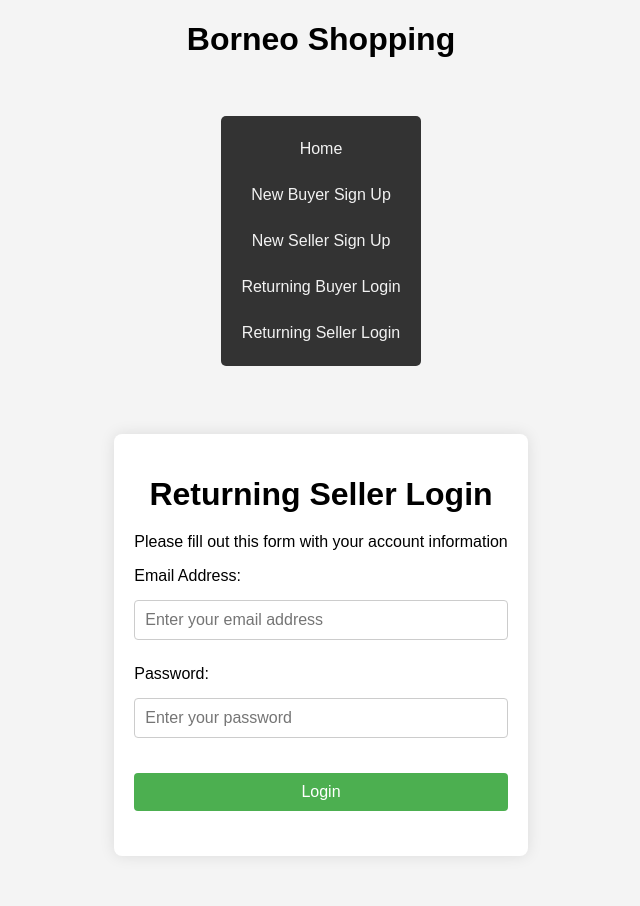
After one commit to Yug3737/Borneo-Shopping, a Flask app: page /seller_login in a window 1280 px wide. The commit adds this page. Shown: the whole page, without its empty margins (319-959 px from the left). Run offline with Flask 3, Linux system fonts and the light colour scheme; some libraries are stand-ins or nearby versions.

Commit message:
Added login pages for both buyers and sellers. Also fixed css issue which made submission form offcenter

```diff
--- a/app.py
+++ b/app.py
@@ -7,7 +7,7 @@ import re
 from flask import Flask, render_template, request, redirect, url_for, session
 from werkzeug.security import generate_password_hash, check_password_hash
 
-import MySQLdb.cursors
+#import MySQLdb.cursors
 
 # import pymysql.cursors as cursors
 from dotenv import load_dotenv
@@ -23,7 +23,7 @@ app.config["MYSQL_USER"] = os.getenv("MYSQL_USER")
 app.config["MYSQL_PASSWORD"] = os.getenv("MYSQL_PASSWORD")
 app.config["MYSQL_DB"] = os.getenv("MYSQL_DB")
 
-mysql = MySQL(app)
+#mysql = MySQL(app)
 
 
 @app.route("/")
@@ -50,6 +50,23 @@ def register_new_seller():
 def register_new_buyer():
     pass
 
+@app.route("/buyer_login")
+def buyer_login():
+    return render_template("buyer_login.html")
+
+@app.route("/logged_in_buyer")
+def logged_in_buyer():
+    pass
+
+@app.route("/seller_login")
+def seller_login():
+    return render_template("seller_login.html")
+
+@app.route("/logged_in_seller")
+def logged_in_seller():
+    pass
+
+
 
 if __name__ == "__main__":
     app.run()
--- /dev/null
+++ b/static/css/buyer_seller.css
@@ -0,0 +1,55 @@
+body {
+  font-family: Arial, sans-serif;
+  background-color: #f4f4f4;
+  margin: 0;
+  padding: 0;
+}
+
+.container {
+  max-width: 600px;
+  margin: 50px auto;
+  padding: 20px;
+  background-color: #fff;
+  border-radius: 8px;
+  box-shadow: 0 0 15px rgba(0, 0, 0, 0.1);
+}
+
+h1 {
+  text-align: center;
+  margin-bottom: 20px;
+}
+
+label {
+  display: block;
+  margin: 10px 0 5px;
+}
+
+input {
+  width: 100%;
+  padding: 10px;
+  margin: 10px 0;
+  border-radius: 4px;
+  border: 1px solid #ccc;
+  font-size: 16px;
+  box-sizing: border-box; /* Ensure the input doesn't exceed its container width */
+}
+
+input[type="submit"] {
+  background-color: #4CAF50;
+  color: white;
+  cursor: pointer;
+  border: none;
+}
+
+input[type="submit"]:hover {
+  background-color: #45a049;
+}
+
+.form-group {
+  margin-bottom: 15px;
+}
+
+/* Optional: Apply box-sizing globally to ensure consistency across all elements */
+* {
+  box-sizing: border-box;
+}
--- a/templates/index.html
+++ b/templates/index.html
@@ -17,6 +17,10 @@
         <a href="{{url_for('new_buyer')}}">New Buyer Sign Up</a>
         <br>
         <a href="{{url_for('new_seller')}}">New Seller Sign Up</a>
+        <br>
+        <a href="{{url_for('buyer_login')}}"> Returning Buyer Login</a>
+        <br>
+        <a href="{{url_for('seller_login')}}">Returning Seller Login</a>
     </div>
     <br>
     {% block body %}
--- a/templates/new_buyer.html
+++ b/templates/new_buyer.html
@@ -4,7 +4,7 @@
 <head>
     <meta charset="UTF-8">
     <title>New Seller Registration</title>
-    <link rel="stylesheet" href="{{ url_for('static', filename='css/new_buyer_seller.css') }}">
+    <link rel="stylesheet" href="{{ url_for('static', filename='css/buyer_seller.css') }}">
 </head>
 
 <body>
--- a/templates/new_seller.html
+++ b/templates/new_seller.html
@@ -4,7 +4,7 @@
 <head>
     <meta charset="UTF-8">
     <title>New Seller Registration</title>
-    <link rel="stylesheet" href="{{ url_for('static', filename='css/new_buyer_seller.css') }}">
+    <link rel="stylesheet" href="{{ url_for('static', filename='css/buyer_seller.css') }}">
 </head>
 
 <body>
--- /dev/null
+++ b/templates/seller_login.html
@@ -0,0 +1,39 @@
+{% extends 'index.html'%}
+{% block body %}
+
+<head>
+    <meta charset="UTF-8">
+    <title>Seller Login Page</title>
+    <link rel="stylesheet" href="{{ url_for('static', filename='css/buyer_seller.css') }}">
+</head>
+
+<body>
+    <div class="container">
+        <h1 class="headone">Returning Seller Login</h1>
+
+        <p>Please fill out this form with your account information</p>
+        <form action="/logged_in_seller" method="POST">
+            <!-- Email -->
+            <div class="form-group">
+                <label for="email">Email Address:</label>
+                <input type="email" id="email" name="email" required placeholder="Enter your email address">
+            </div>
+
+            <!-- Password -->
+            <div class="form-group">
+                <label for="password">Password:</label>
+                <input type="password" id="password" name="password" required placeholder="Enter your password">
+            </div>
+
+
+            <!-- Submit Button -->
+            <div class="form-group">
+                <input type="submit" value="Login">
+            </div>
+        </form>
+    </div>
+
+
+</body>
+
+{% endblock %}
```
Also changed, not shown: static/css/new_buyer_seller.css (deleted, +0 -51 lines), templates/buyer_login.html (added, +39 -0 lines), templates/login.html (deleted, +0 -87 lines).
